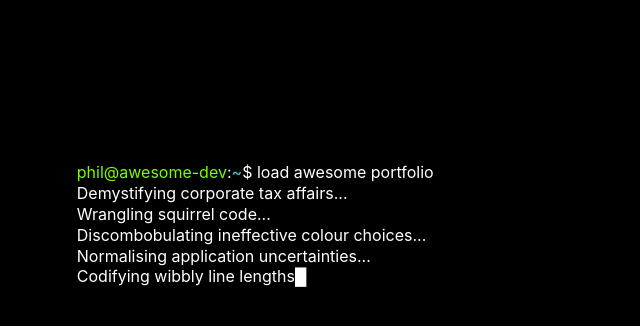
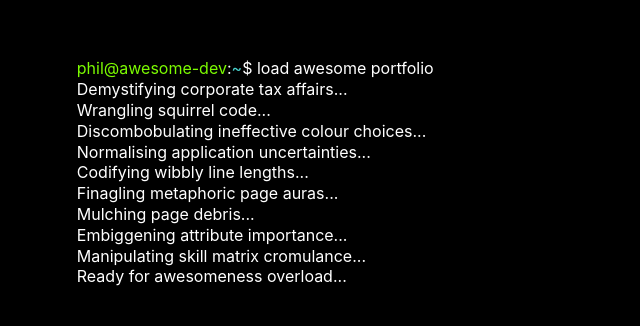
Before and after one commit to PhilipVigus/dev-portfolio, a React (Create React App) app: page / in a window 1280 px wide. Shown: the part 436-762 px from the top of the page, without its empty margins (0-640 px from the left). Built offline with nearby package versions, Linux system fonts and the light colour scheme.

Commit message:
Fix cursor so it disappears for system messages

```diff
--- a/src/components/loadingScreen.jsx
+++ b/src/components/loadingScreen.jsx
@@ -3,21 +3,12 @@ import CommandPrompt from "./commandPrompt";
 import Cursor from "./cursor";
 import TypedCommand from "./typedCommand";
 import SystemMessage from "./systemMessage";
+import messageData from "./messageData";
 import "./loadingScreen.css";
 
 function LoadingScreen() {
-  const systemMessages = [
-    { content: "\nDemystifying corporate tax affairs", speed: 300 },
-    { content: "\nWrangling squirrel code", speed: 250 },
-    { content: "\nDiscombobulating ineffective colour choices", speed: 200 },
-    { content: "\nNormalising application uncertainties", speed: 150 },
-    { content: "\nCodifying wibbly line lengths", speed: 120 },
-    { content: "\nFinagling metaphoric page auras", speed: 110 },
-    { content: "\nMulching page debris", speed: 100 },
-    { content: "\nEmbiggening attribute importance", speed: 90 },
-    { content: "\nManipulating skill matrix cromulance", speed: 80 },
-    { content: "\nReady for awesomeness overload", speed: 80 },
-  ];
+  const systemMessages = messageData;
+  const [displayCursor, setDisplayCursor] = useState(true);
 
   const [displayedMessages, setDisplayedMessages] = useState([
     <TypedCommand
@@ -34,6 +25,7 @@ function LoadingScreen() {
       return;
     }
 
+    setDisplayCursor(false);
     const nextMessage = systemMessages.shift();
 
     const messageComponent = (
@@ -57,7 +49,7 @@ function LoadingScreen() {
       <span style={{ padding: "6vw" }}>
         <CommandPrompt />
         {displayedMessages}
-        <Cursor />
+        {displayCursor && <Cursor />}
       </span>
     </div>
   );
```
